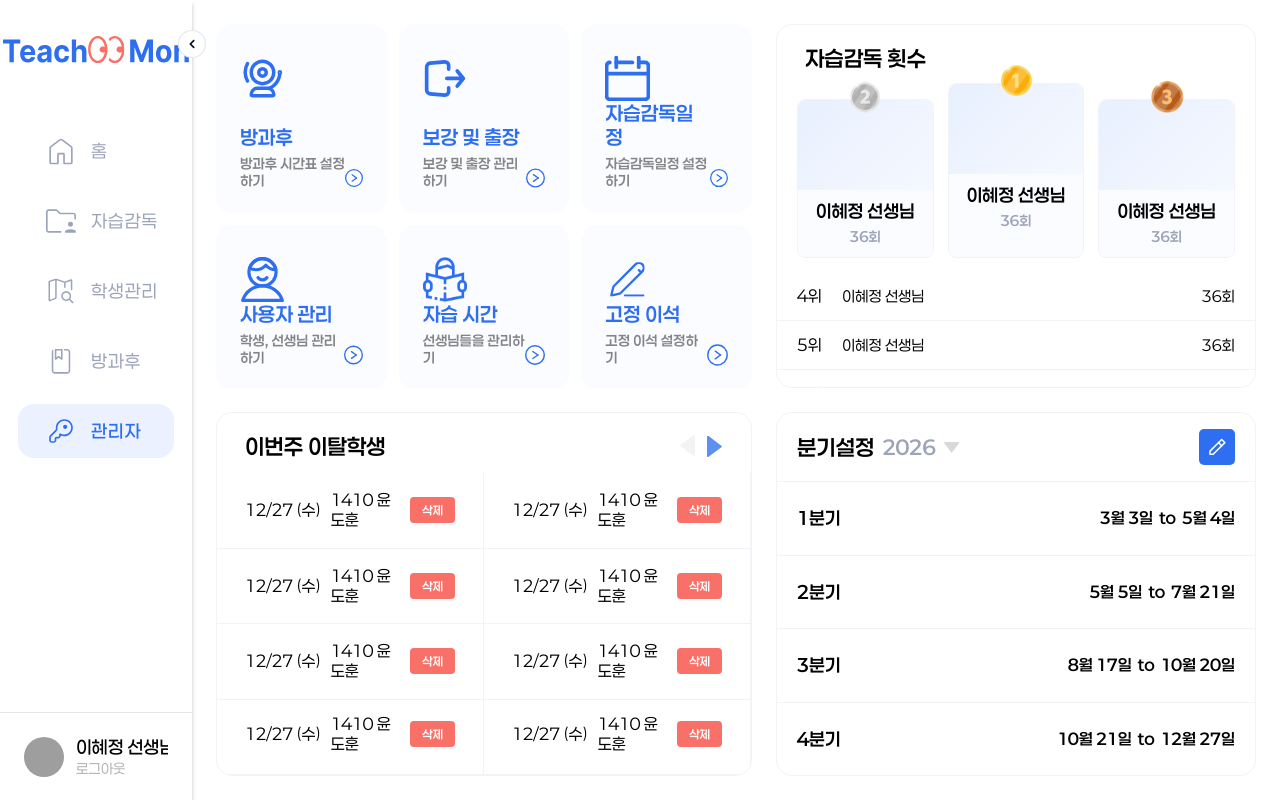
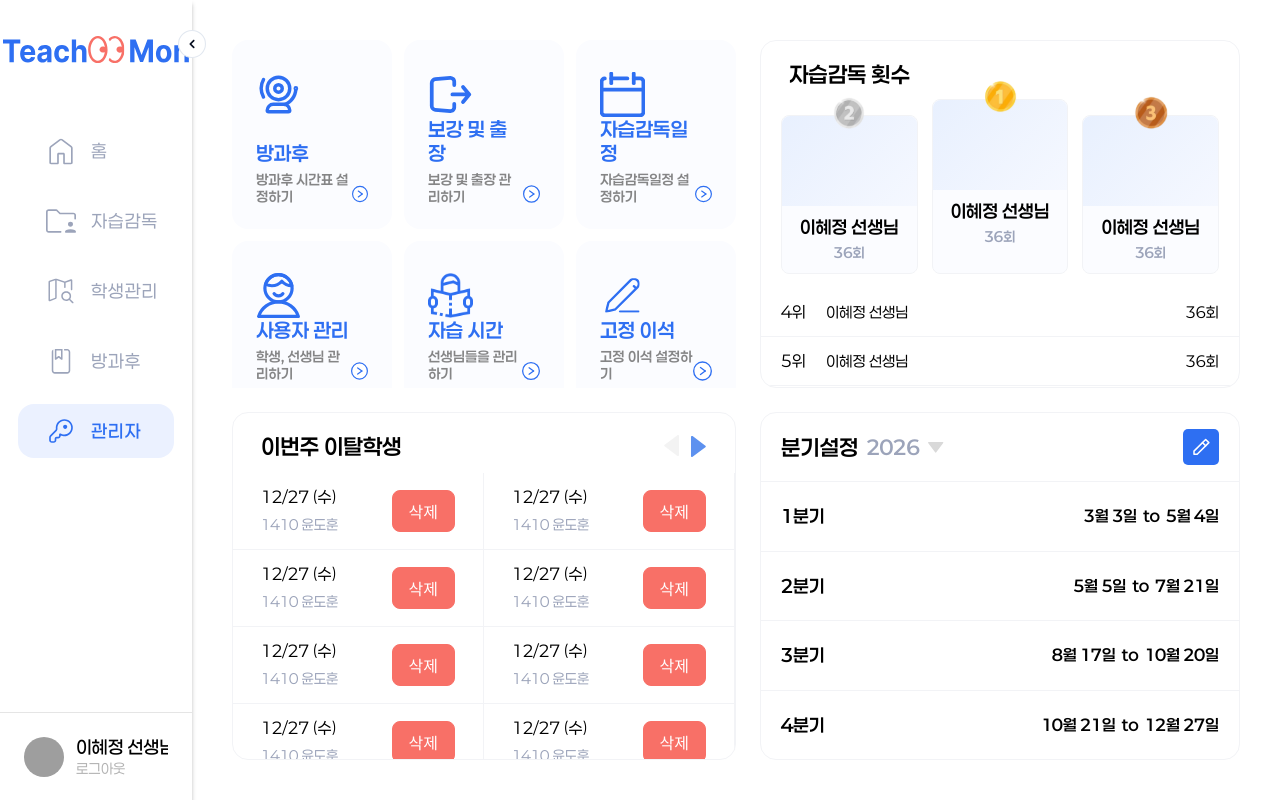
Before and after one commit to Teachers-Teachmon/Teachmon-Client-V2, a React (Vite) app: page /admin in a window 1280 px wide. Built offline with nearby package versions, Linux system fonts and the light colour scheme; grey boxes are pictures that could not be loaded.

Commit message:
fix/TC-17 :: 스타일 수정 및 컴포넌트사용

```diff
--- a/src/containers/admin/main/absent-students/index.tsx
+++ b/src/containers/admin/main/absent-students/index.tsx
@@ -1,4 +1,5 @@
 import * as S from './style';
+import Button from '@/components/ui/button';
 
 export interface AbsentStudentItem {
   id: number;
@@ -32,9 +33,11 @@ export default function AbsentStudents({ students, currentPage, totalPages, onPr
       <S.AbsentStudentGrid>
         {students.map((student) => (
           <S.AbsentStudentRow key={student.id}>
-            <S.StudentDate>{student.date}</S.StudentDate>
-            <S.StudentName>{student.name}</S.StudentName>
-            <S.DeleteButton onClick={() => onDelete(student.id)}>삭제</S.DeleteButton>
+            <div style={{ display: 'flex', alignItems: 'left', flexDirection: 'column', gap: '8px' }}  >
+              <S.StudentDate>{student.date}</S.StudentDate>
+              <S.StudentName>{student.name}</S.StudentName>
+            </div>
+            <Button text="삭제" variant="delete" onClick={() => onDelete(student.id)} />
           </S.AbsentStudentRow>
         ))}
       </S.AbsentStudentGrid>
--- a/src/containers/admin/main/absent-students/style.ts
+++ b/src/containers/admin/main/absent-students/style.ts
@@ -1,3 +1,4 @@
+import { colors } from '@/styles/theme';
 import styled from '@emotion/styled';
 export const AbsentStudentSection = styled.div`
   flex: 1;
@@ -60,8 +61,9 @@ export const AbsentStudentRow = styled.div`
   align-items: center;
   gap: 10px;
   padding: 14px 28px;
+  justify-content: space-between;
+  width: 100%;
   border-bottom: 1px solid #f2f3f6;
-  width: 100%;
   max-height: 100px;
   box-sizing: border-box;
   border-right: 1px solid #f2f3f6;
@@ -80,23 +82,8 @@ export const StudentDate = styled.span`
 export const StudentName = styled.span`
   font-family: 'Paperlogy', sans-serif;
   font-weight: 400;
-  font-size: 16px;
+  font-size: 14px;
   line-height: 20px;
-  color: #000000;
+  color: ${colors.primaryGray};
   flex: 1;
 `;
-export const DeleteButton = styled.button`
-  background-color: #f87067;
-  border: none;
-  border-radius: 4px;
-  padding: 6px 12px;
-  font-family: 'Paperlogy', sans-serif;
-  font-weight: 600;
-  font-size: 12px;
-  color: #ffffff;
-  cursor: pointer;
-  transition: background-color 0.2s;
-  &:hover {
-    background-color: #e65c53;
-  }
-`;
--- a/src/pages/admin/main/style.ts
+++ b/src/pages/admin/main/style.ts
@@ -4,7 +4,7 @@ export const Container = styled.div`
     width: 100%;
     height: 100vh;
     background-color: #ffffff;
-    padding: 24px;
+    padding: 40px;
     box-sizing: border-box;
     overflow: hidden;
 `;
```
